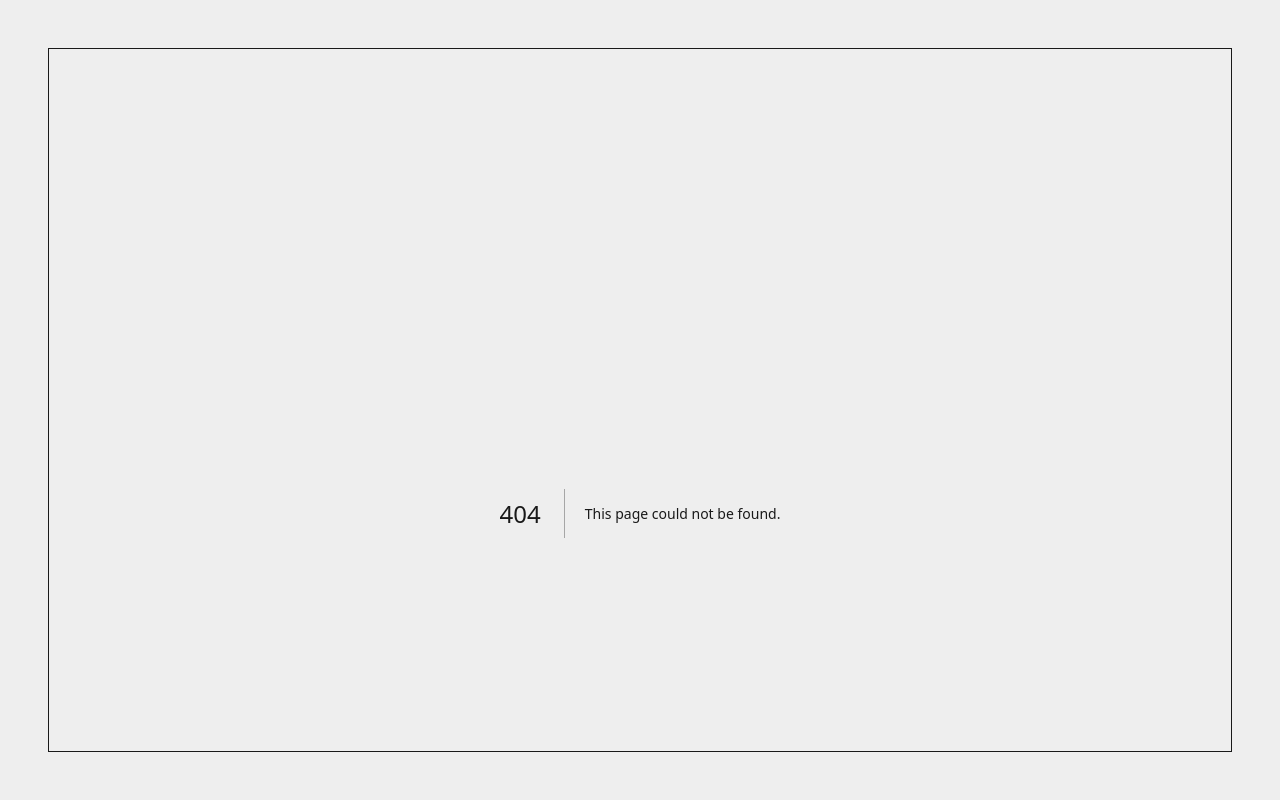
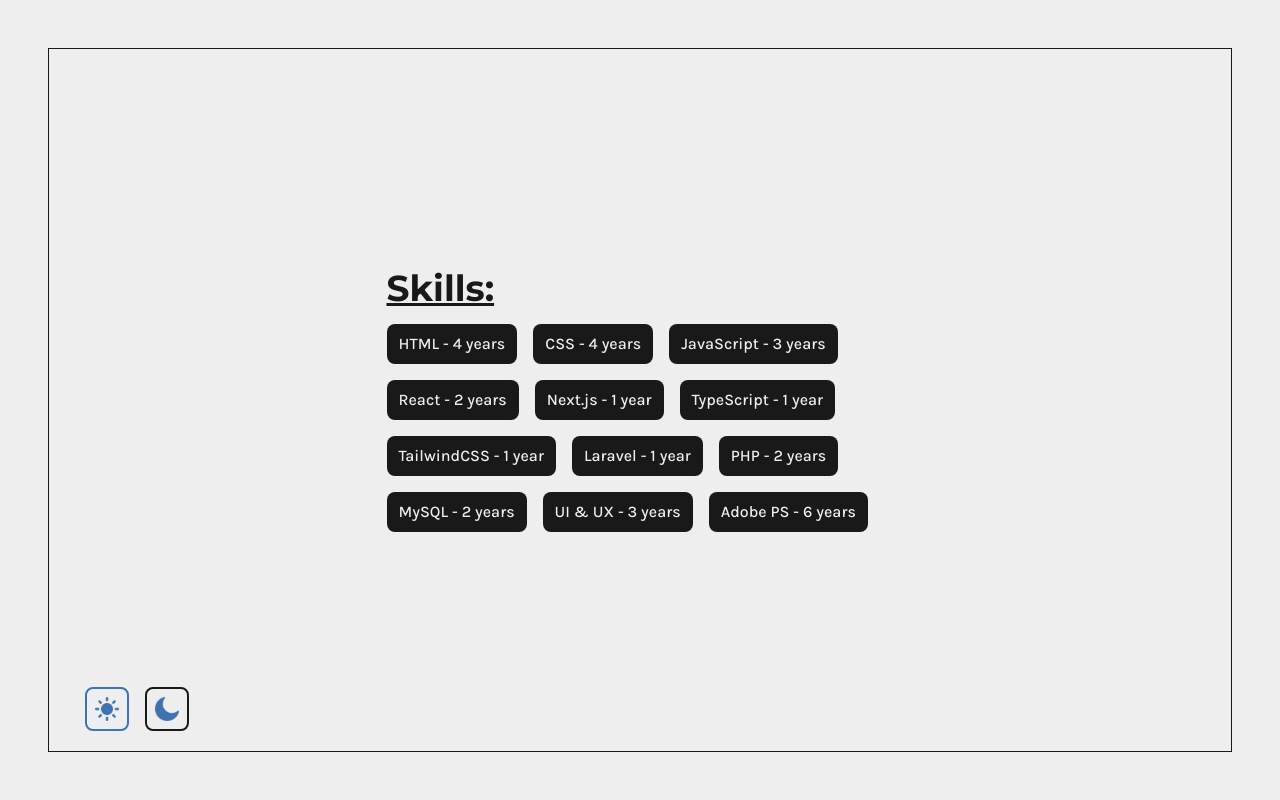
Before and after one commit to Lythmass/work-portfolio, a Next.js app: page /skills in a window 1280 px wide. Before the commit this address had no page. Shown: the top 800 px of the page. Built offline with nearby package versions, Linux system fonts and the light colour scheme.

Commit message:
feat: add skills

```diff
--- /dev/null
+++ b/app/components/SkillsComponents/DisplaySkills/DisplaySkills.jsx
@@ -0,0 +1,11 @@
+import { skillsData } from 'data';
+import { Skill } from 'components';
+
+export const DisplaySkills = () => {
+  const displaySkills = skillsData.map((skill) => {
+    return <Skill key={skill.id} name={skill.name} years={skill.years} />;
+  });
+  return <div className='flex gap-4 w-full flex-wrap'>{displaySkills}</div>;
+};
+
+export default DisplaySkills;
--- /dev/null
+++ b/app/components/SkillsComponents/DisplaySkills/index.js
@@ -0,0 +1 @@
+export { default as DisplaySkills } from './DisplaySkills';
--- /dev/null
+++ b/app/components/SkillsComponents/Skill/Skill.jsx
@@ -0,0 +1,9 @@
+export const Skill = (props) => {
+  return (
+    <div className='dark:bg-light font-medium bg-dark px-3 py-2 dark:text-dark text-light rounded-lg cursor-default'>
+      {props.name} - {props.years} year{props.years > 1 ? 's' : ''}
+    </div>
+  );
+};
+
+export default Skill;
--- /dev/null
+++ b/app/components/SkillsComponents/Skill/index.js
@@ -0,0 +1 @@
+export { default as Skill } from './Skill';
--- /dev/null
+++ b/app/components/SkillsComponents/index.js
@@ -0,0 +1,2 @@
+export { Skill } from './Skill';
+export { DisplaySkills } from './DisplaySkills';
--- a/app/components/index.js
+++ b/app/components/index.js
@@ -1,3 +1,4 @@
 export { Header, IntroAnimation, Socials } from './MainPageComponents';
 export { ToggleTheme, Frame } from './GlobalComponents';
 export { AboutMeText } from './AboutComponents';
+export { Skill, DisplaySkills } from './SkillsComponents';
--- /dev/null
+++ b/app/data/index.js
@@ -0,0 +1 @@
+export { default as skillsData } from './skillsData';
--- /dev/null
+++ b/app/data/skillsData.js
@@ -0,0 +1,64 @@
+export const skillsData = [
+  {
+    id: 1,
+    name: 'HTML',
+    years: 4,
+  },
+  {
+    id: 2,
+    name: 'CSS',
+    years: 4,
+  },
+  {
+    id: 3,
+    name: 'JavaScript',
+    years: 3,
+  },
+  {
+    id: 4,
+    name: 'React',
+    years: 2,
+  },
+  {
+    id: 5,
+    name: 'Next.js',
+    years: 1,
+  },
+  {
+    id: 6,
+    name: 'TypeScript',
+    years: 1,
+  },
+  {
+    id: 7,
+    name: 'TailwindCSS',
+    years: 1,
+  },
+  {
+    id: 8,
+    name: 'Laravel',
+    years: 1,
+  },
+  {
+    id: 9,
+    name: 'PHP',
+    years: 2,
+  },
+  {
+    id: 10,
+    name: 'MySQL',
+    years: 2,
+  },
+  {
+    id: 11,
+    name: 'UI & UX',
+    years: 3,
+  },
+  {
+    id: 12,
+    name: 'Adobe PS',
+    years: 6,
+  },
+];
+
+export default skillsData;
--- /dev/null
+++ b/app/skills/page.jsx
@@ -0,0 +1,15 @@
+import { DisplaySkills } from 'components';
+import { montserrat } from 'fonts';
+
+export default function Skills() {
+  return (
+    <main className='flex w-full h-full flex-col items-center justify-center p-12'>
+      <div className='flex flex-col gap-4 items-start w-1/2'>
+        <h1 className={`text-4xl ${montserrat.className} font-bold underline`}>
+          Skills:
+        </h1>
+        <DisplaySkills />
+      </div>
+    </main>
+  );
+}
```
